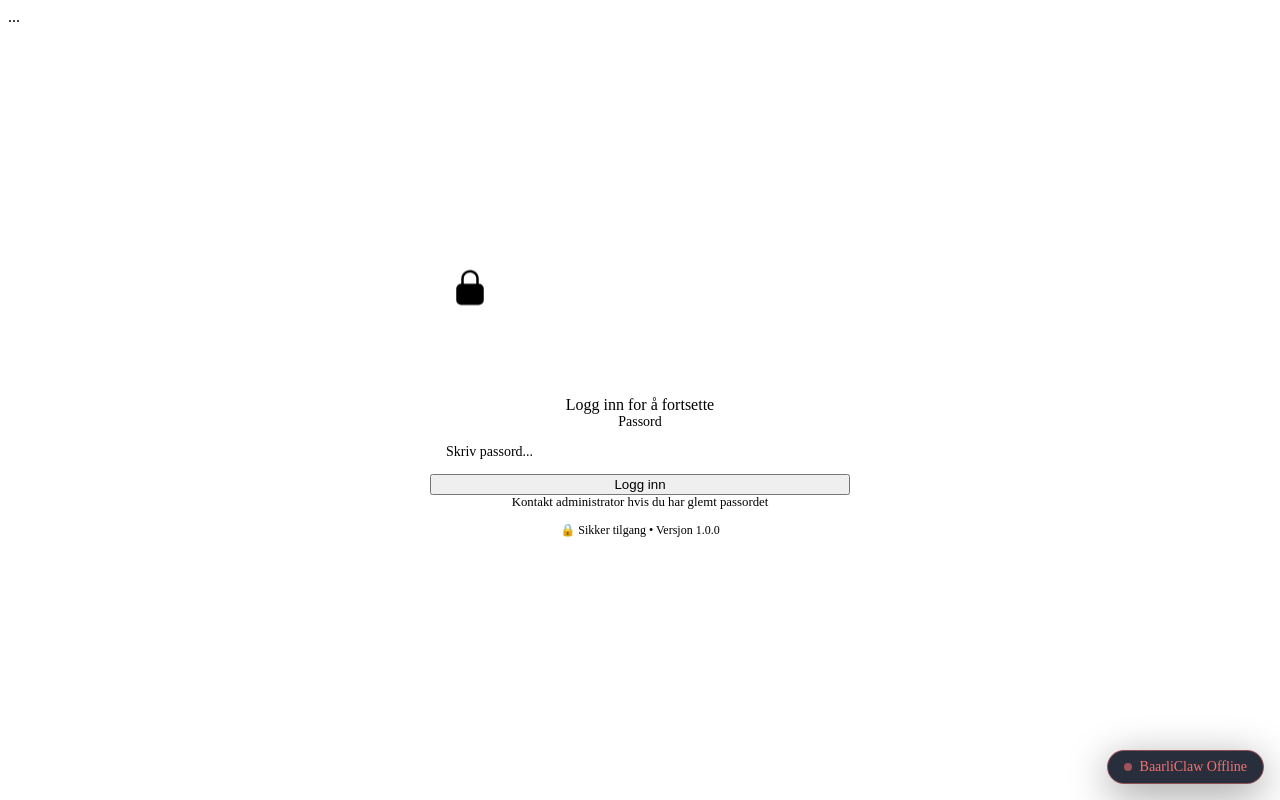
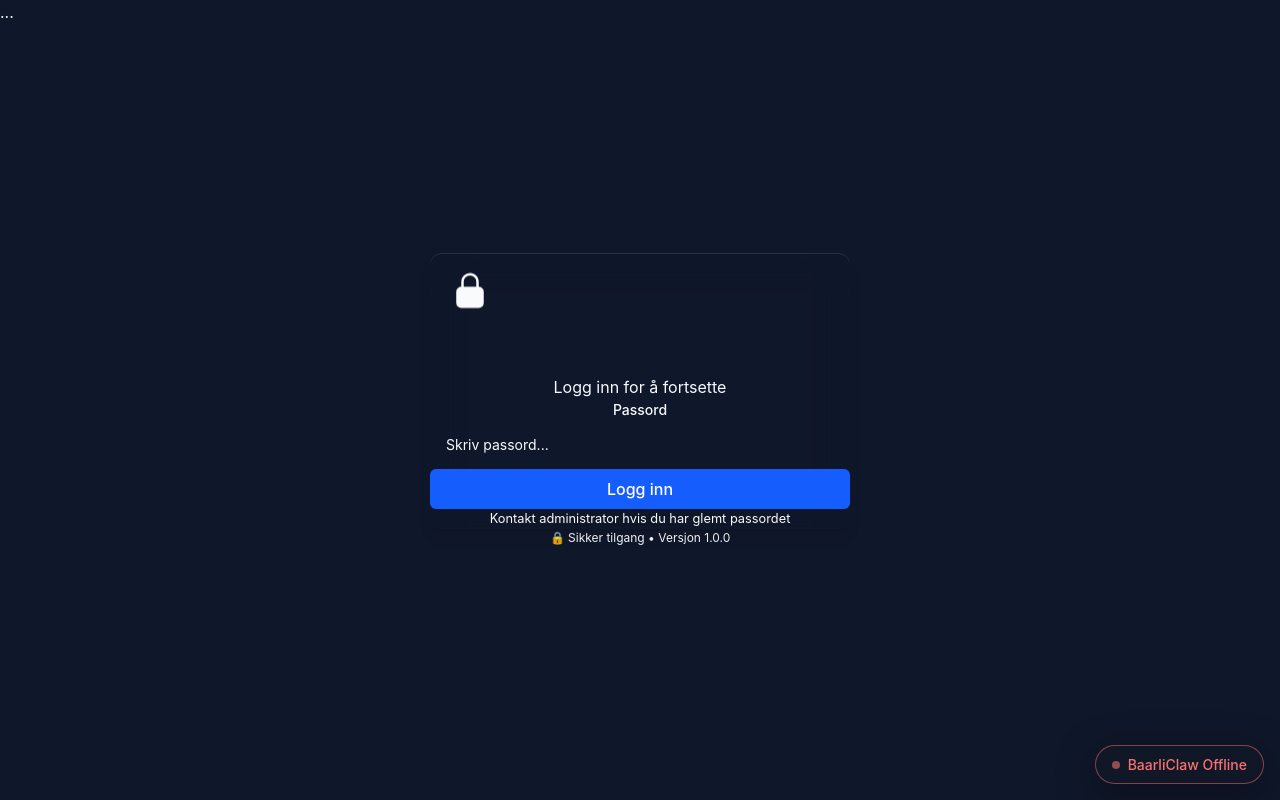
Before and after one commit to baarli/mission-control-live, a React (Vite) app: page / in a window 1280 px wide. Built offline with nearby package versions, Linux system fonts and the light colour scheme.

Commit message:
Restore Tailwind globals.css to bring styling back and keep GH Pages build green

```diff
--- a/src/styles/globals.css
+++ b/src/styles/globals.css
@@ -1,7 +1,104 @@
-.bg-mission-main { background-color: var(--color-mission-main); }
-.bg-mission-secondary { background-color: var(--color-mission-secondary); }
-.bg-mission-tertiary { background-color: var(--color-mission-tertiary); }
-.text-mission-main { color: var(--color-mission-main); }
-.text-mission-secondary { color: var(--color-mission-secondary); }
-.text-mission-tertiary { color: var(--color-mission-tertiary); }
-/** Other styles can be added here with corresponding CSS variables **/
+@import 'tailwindcss';
+
+/* ==========================================
+   Global Styles - Mission Control
+   Tailwind v4-safe: mission colors via CSS variables + plain CSS
+   ========================================== */
+
+@layer base {
+  :root {
+    --mission-dark: 15 23 42;
+    --mission-panel: 30 41 59;
+    --mission-accent: 6 182 212;
+    --mission-success: 16 185 129;
+    --mission-warning: 245 158 11;
+    --mission-error: 239 68 68;
+    --mission-text-primary: 248 250 252;
+  }
+
+  * {
+    @apply border-slate-800;
+  }
+
+  html {
+    @apply scroll-smooth;
+  }
+
+  body {
+    background-color: rgb(var(--mission-dark));
+    color: rgb(var(--mission-text-primary));
+    @apply antialiased;
+
+    font-feature-settings:
+      'rlig' 1,
+      'calt' 1;
+  }
+
+  ::-webkit-scrollbar {
+    @apply h-2 w-2;
+  }
+
+  ::-webkit-scrollbar-track {
+    @apply bg-slate-900;
+  }
+
+  ::-webkit-scrollbar-thumb {
+    @apply rounded-full bg-slate-700;
+  }
+
+  ::-webkit-scrollbar-thumb:hover {
+    @apply bg-slate-600;
+  }
+}
+
+@layer components {
+  .mission-panel {
+    background-color: rgb(var(--mission-panel));
+    @apply rounded-xl border border-slate-800 p-6;
+  }
+
+  .mission-card {
+    @apply rounded-lg border border-slate-800 bg-slate-800/50 p-4 transition-all hover:border-slate-700 hover:bg-slate-800;
+  }
+
+  .mission-button {
+    background-color: rgb(var(--mission-accent));
+    @apply inline-flex items-center justify-center gap-2 rounded-lg px-4 py-2 text-sm font-medium text-slate-900 transition-colors;
+    @apply hover:bg-cyan-400 focus:ring-2 focus:ring-offset-2 focus:ring-offset-slate-900 focus:outline-none disabled:opacity-50;
+  }
+
+  .mission-input {
+    @apply rounded-lg border border-slate-700 bg-slate-800 px-4 py-2 text-sm text-white placeholder:text-slate-500;
+    @apply focus:ring-1 focus:outline-none;
+  }
+
+  .mission-badge {
+    @apply inline-flex items-center rounded-full px-2.5 py-0.5 text-xs font-medium;
+  }
+
+  .mission-badge--success {
+    background-color: rgb(var(--mission-success) / 0.1);
+    color: rgb(var(--mission-success));
+  }
+
+  .mission-badge--warning {
+    background-color: rgb(var(--mission-warning) / 0.1);
+    color: rgb(var(--mission-warning));
+  }
+
+  .mission-badge--error {
+    background-color: rgb(var(--mission-error) / 0.1);
+    color: rgb(var(--mission-error));
+  }
+}
+
+@layer utilities {
+  .focus-ring {
+    @apply focus:ring-2 focus:ring-offset-2 focus:ring-offset-slate-900 focus:outline-none;
+    --tw-ring-color: rgb(var(--mission-accent));
+  }
+
+  .glass {
+    @apply bg-white/5 backdrop-blur-lg;
+  }
+}
```
